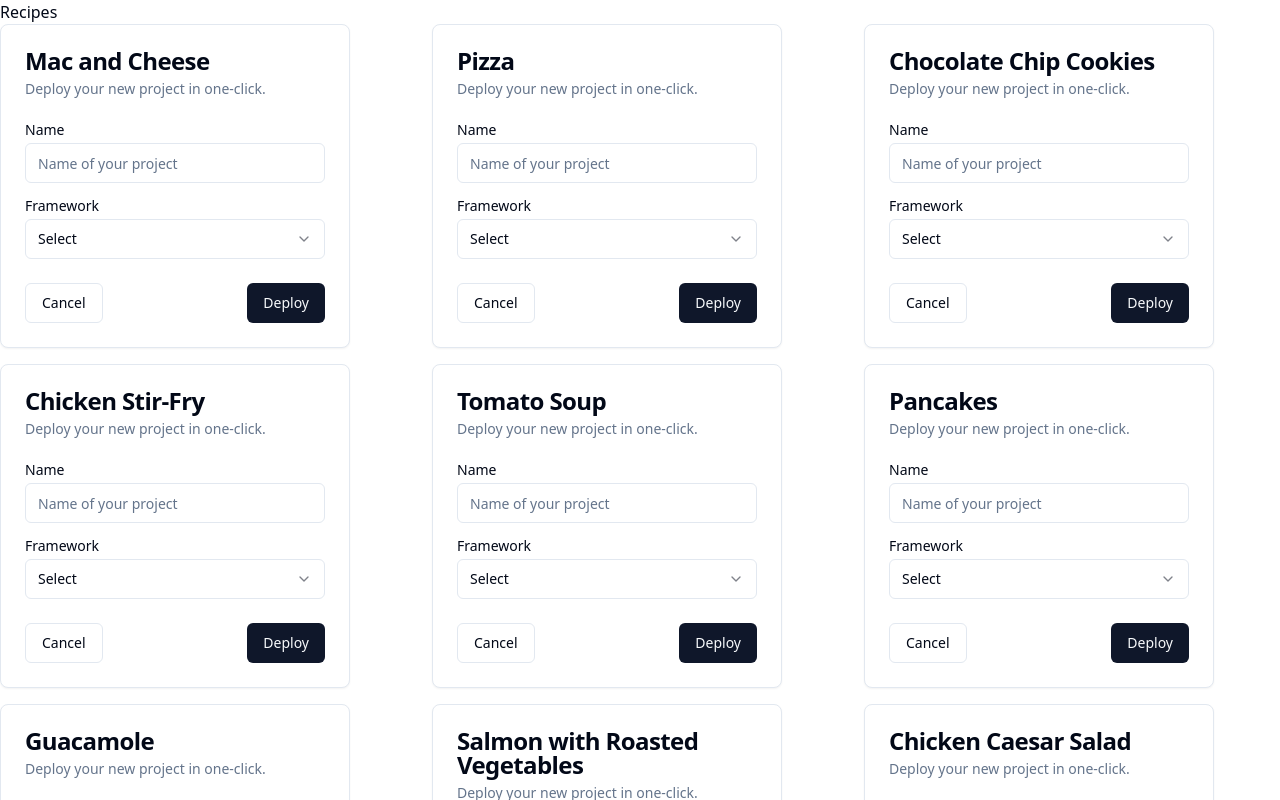
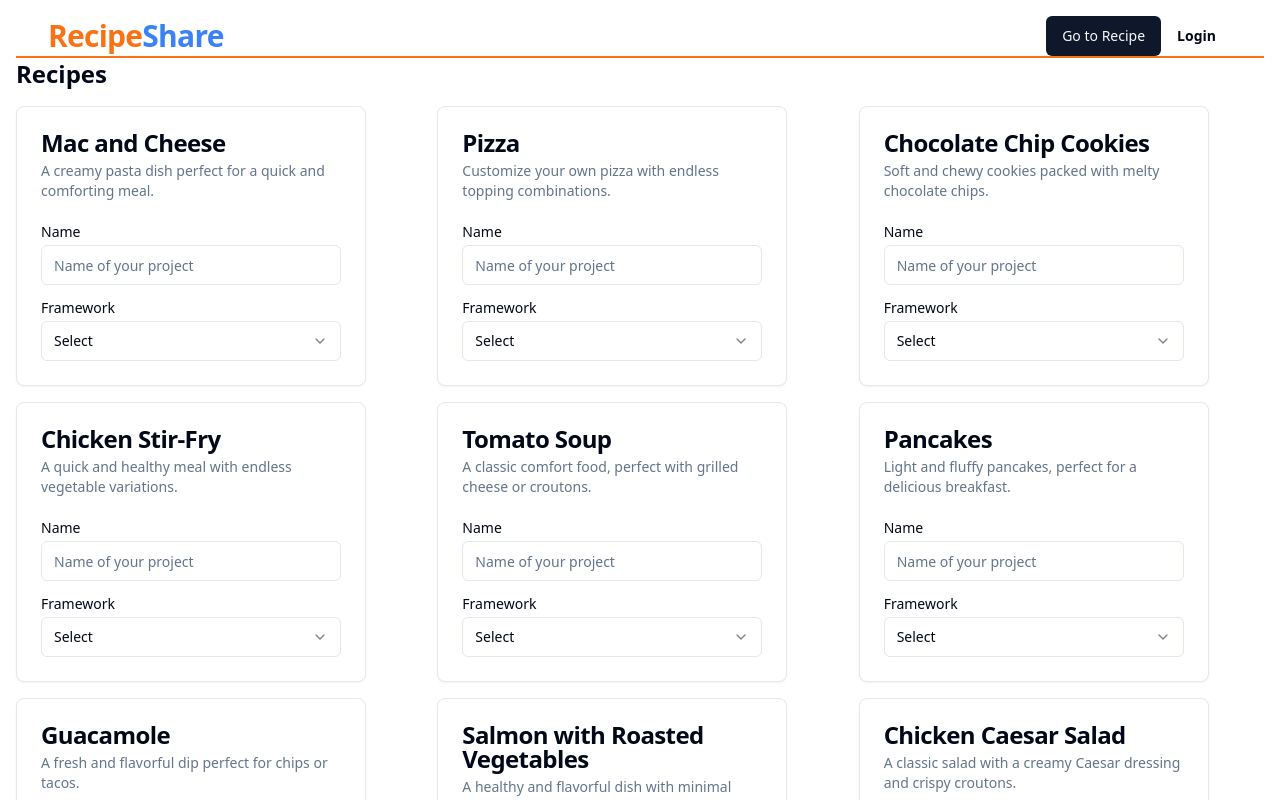
Before and after one commit to hhandu/recipe-share-frontend-dev, a React (Vite) app: page /recipe in a window 1280 px wide. Shown: the top 800 px of the page. Built offline with nearby package versions, Linux system fonts and the light colour scheme.

Commit message:
updated the card

```diff
--- a/src/Pages/LoginPage.tsx
+++ b/src/Pages/LoginPage.tsx
@@ -71,6 +71,7 @@ const LoginPage = () => {
                                     minLength: { value: 6, message: 'Password must be 6 characters or longer' }
                                 })}
                                  ></Input>
+                                 {errors.password && <p className='text-orange-500'>{errors.password?.message}</p>}
                             </div>
 
 
--- a/src/Routes/AppRoutes.tsx
+++ b/src/Routes/AppRoutes.tsx
@@ -2,6 +2,7 @@
 
 import HomePage from "@/Pages/HomePage";
 import LoginPage from "@/Pages/LoginPage";
+
 
 import Recipe from "@/components/Recipe";
 import Layout from "@/layouts/Layout";
--- a/src/components/Recipe.tsx
+++ b/src/components/Recipe.tsx
@@ -1,23 +1,12 @@
 import { useEffect, useState } from "react";
 
-import { Button } from "@/components/ui/button"
-import {
-  Card,
-  CardContent,
-  CardDescription,
-  CardFooter,
-  CardHeader,
-  CardTitle,
-} from "@/components/ui/card"
-import { Input } from "@/components/ui/input"
-import { Label } from "@/components/ui/label"
-import {
-  Select,
-  SelectContent,
-  SelectItem,
-  SelectTrigger,
-  SelectValue,
-} from "@/components/ui/select"
+import { Card, CardContent, CardDescription, CardHeader, CardTitle } from "@/components/ui/card";
+import { Input } from "@/components/ui/input";
+import { Label } from "@/components/ui/label";
+import { Select, SelectContent, SelectItem, SelectTrigger, SelectValue } from "@/components/ui/select";
+import Header from "./Header";
+import Footer from "./footer";
+
 interface Recipe {
   id: number;
   recipename: string;
@@ -27,7 +16,7 @@ interface Recipe {
 }
 
 async function fetchRecipes(): Promise<Recipe[]> {
-  const response = await fetch("../../public/data.json");
+  const response = await fetch("/data.json");
   if (!response.ok) {
     throw new Error("Failed to fetch recipes");
   }
@@ -35,13 +24,12 @@ async function fetchRecipes(): Promise<Recipe[]> {
   return data as Recipe[];
 }
 
-const RecipeCard = (recipe: Recipe) => {
+const RecipeCard = ({ recipename, description }: Recipe) => {
   return (
-    <div>
-         <Card className="w-[350px]">
+    <Card className="w-full md:w-[350px]">
       <CardHeader>
-        <CardTitle>{recipe.recipename}</CardTitle>
-        <CardDescription>Deploy your new project in one-click.</CardDescription>
+        <CardTitle>{recipename}</CardTitle>
+        <CardDescription>{description}</CardDescription>
       </CardHeader>
       <CardContent>
         <form>
@@ -67,26 +55,19 @@ const RecipeCard = (recipe: Recipe) => {
           </div>
         </form>
       </CardContent>
-      <CardFooter className="flex justify-between">
-        <Button variant="outline">Cancel</Button>
-        <Button>Deploy</Button>
-      </CardFooter>
     </Card>
-    </div>
   );
 };
 
-function RecipeList({ recipes }: { recipes: Recipe[] }) {
-  return (
-    <div className="recipe-list grid grid-cols-3 gap-4">
-      {recipes.map((recipe) => (
-        <RecipeCard key={recipe.id} {...recipe} />
-      ))}
-    </div>
-  );
-}
+const RecipeList = ({ recipes }: { recipes: Recipe[] }) => (
+  <div className="recipe-list grid grid-cols-1 md:grid-cols-3 gap-4">
+    {recipes.map((recipe) => (
+      <RecipeCard key={recipe.id} {...recipe} />
+    ))}
+  </div>
+);
 
-function Recipe() {
+const Recipe = () => {
   const [recipes, setRecipes] = useState<Recipe[]>([]);
   const [error, setError] = useState<string | null>(null);
 
@@ -95,25 +76,25 @@ function Recipe() {
       try {
         const fetchedRecipes = await fetchRecipes();
         setRecipes(fetchedRecipes);
-      } catch (error) {
+      } catch {
         setError("Failed to load recipes. Please try again later.");
-        console.error(error);
       }
     };
-
     fetchData();
   }, []);
 
   return (
-    <div className="recipe-page">
-      <h1>Recipes</h1>
+    <div className="recipe-page p-4">
+      <Header />
+      <h1 className="text-2xl font-bold mb-4">Recipes</h1>
       {error ? (
         <p className="text-red-500">{error}</p>
       ) : (
         <RecipeList recipes={recipes} />
       )}
+      <Footer />
     </div>
   );
-}
+};
 
 export default Recipe;
```
